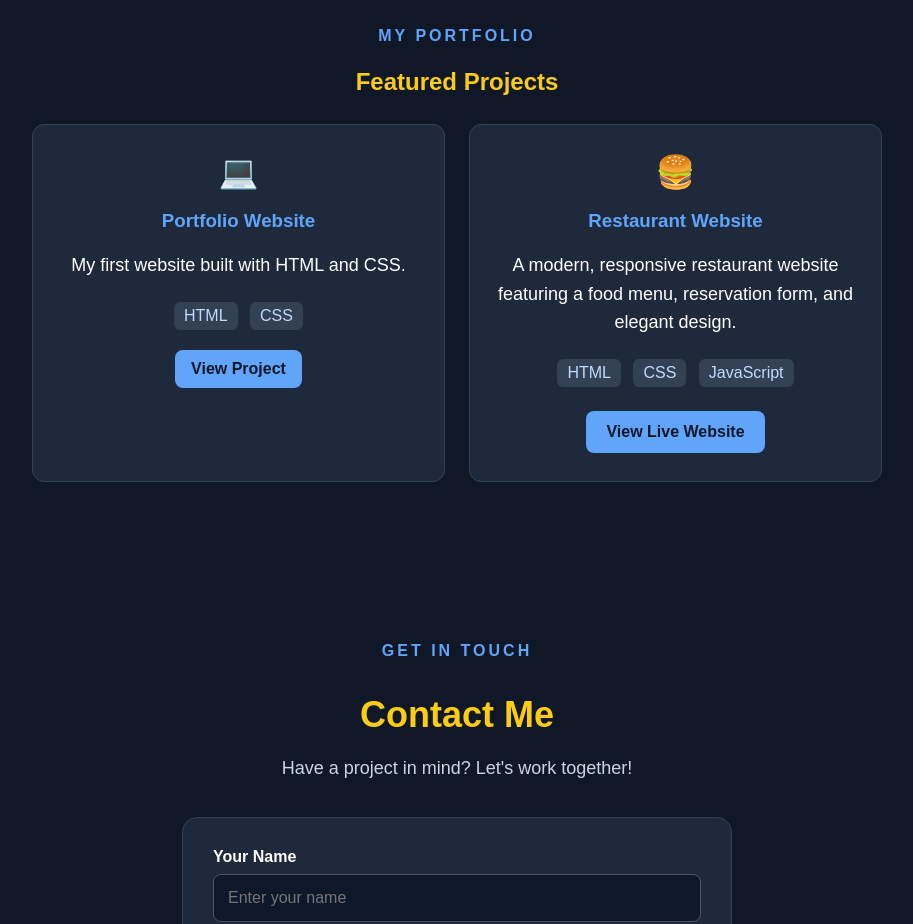
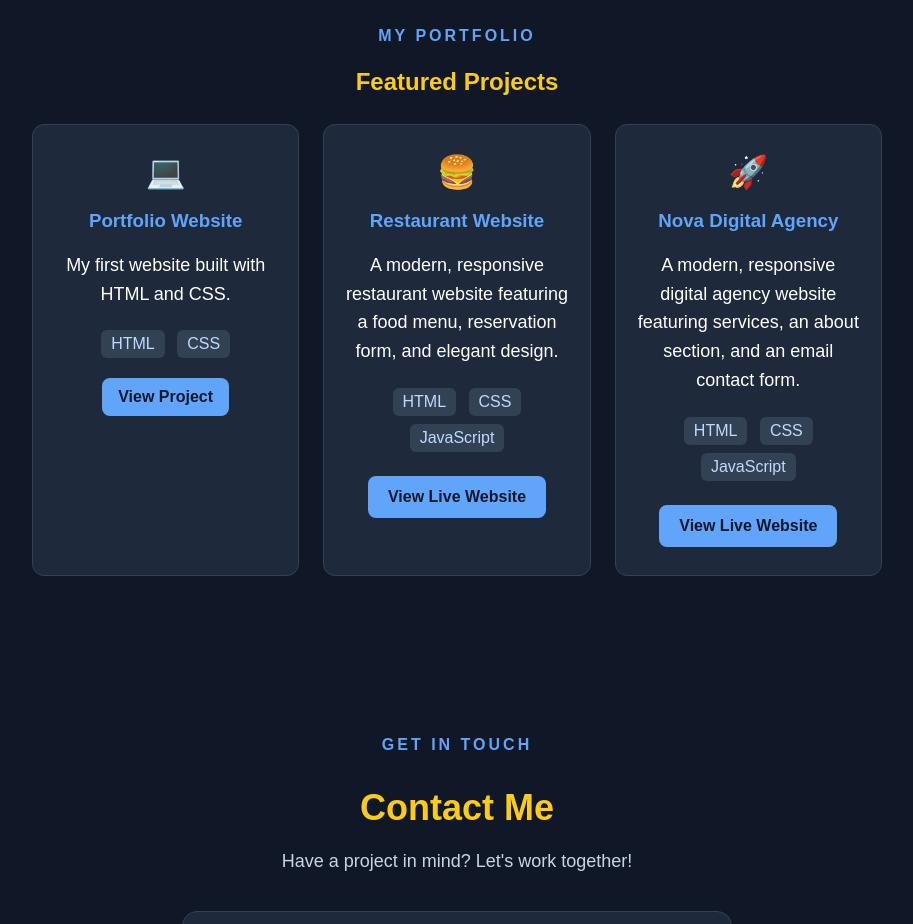
Before and after one commit to rijujesudass-debug/my-portfolio, a plain HTML site: page index.html in a window 1280 px wide. Shown: the part 1660-2584 px from the top of the page, without its empty margins (183-1096 px from the left). Drawn offline with Linux system fonts and the light colour scheme.

Commit message:
Fix three-column portfolio layout

```diff
--- a/index.html
+++ b/index.html
@@ -258,7 +258,7 @@ nav {
 
 .projects-container {
     display: grid;
-    grid-template-columns: repeat(2, minmax(0, 1fr));
+    grid-template-columns: repeat(3, 1fr);
     gap: 24px;
     max-width: 850px;
     margin: 28px auto 0;
@@ -532,8 +532,32 @@ nav {
    rel="noopener noreferrer">
     View Live Website
     </a>
-        </div>
     </div>
+
+<div class="project-card">
+    <div class="project-icon">🚀</div>
+    <h3>Nova Digital Agency</h3>
+
+    <p>
+        A modern, responsive digital agency website
+        featuring services, an about section,
+        and an email contact form.
+    </p>
+
+    <div class="project-skills">
+        <span>HTML</span>
+        <span>CSS</span>
+        <span>JavaScript</span>
+    </div>
+
+    <a href="https://rijujesudass-debug.github.io/nova-digital/"
+       class="project-link"
+       target="_blank"
+       rel="noopener noreferrer">
+        View Live Website
+    </a>
+</div>
+
 </section>
 
 
```
